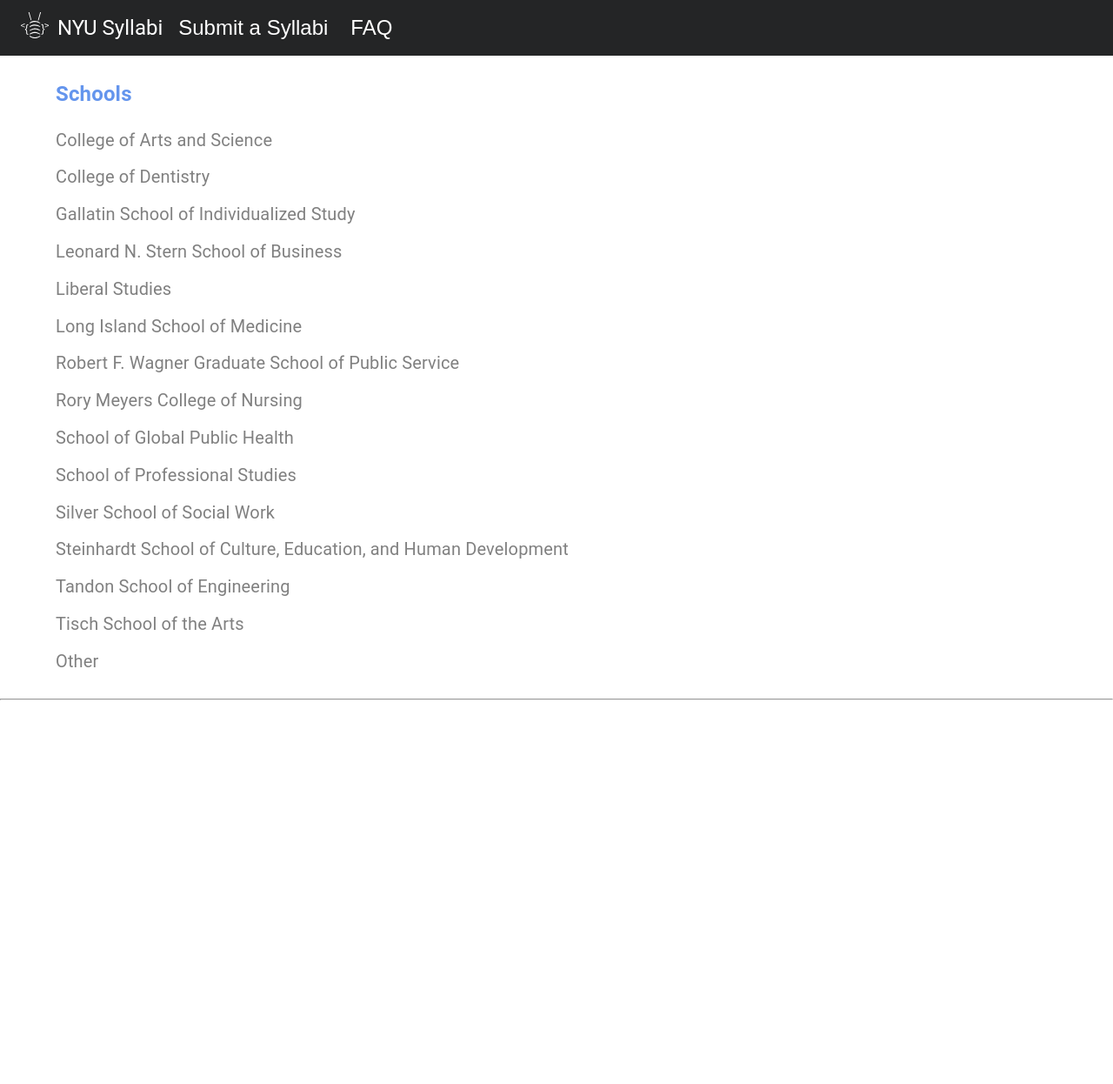
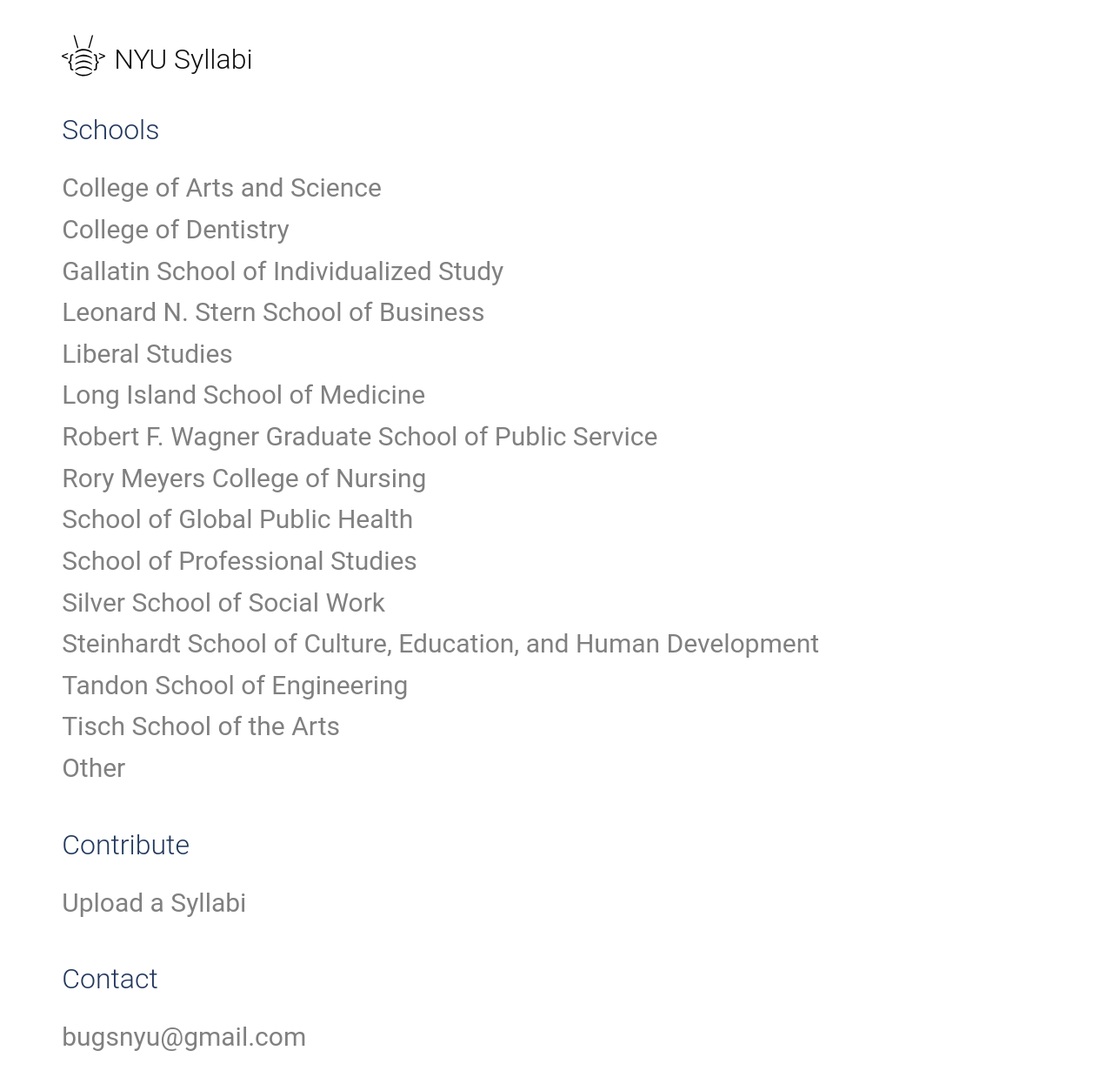
Before and after one commit to BUGS-NYU/nyu-syllabi, a Next.js app: page / in a window 1280 px wide. Shown: the whole page at 87% size. Before the commit the page ends 813 px from the top, so only its background shows below. Built offline with nearby package versions, Linux system fonts and the light colour scheme.

Commit message:
redid css, new design

```diff
--- a/app/globals.css
+++ b/app/globals.css
@@ -18,15 +18,26 @@
 }
 
 #title {
-  font-weight: bolder;
-  color: grey;
-  margin-top: 4%
+  font-weight: semi-bold;
+  color: #111111;
+  /* margin-top: 4% */
+  display:inline-block;
+  margin-right:10px;
+
+}
+
+#bugslogo {
+  display:inline-block;
+  margin-right:10px;
+  top: 10px;
+  position: relative;
+  width: 50px;
+  height: 50px;
 }
 
 #subtitle {
-  margin-top: 2%;
-  font-weight: bold;
-  color: cornflowerblue
+  font-weight: semi-bold;
+  color: rgb(34, 56, 93)
 }
 
 a {
@@ -43,8 +54,7 @@
   /* left: 0%; */
   /* top: 2%; */
   left: 5%;
-  font-size: 20px;
-
+  font-size: 30px;
 }
 
 li {
--- a/app/page.tsx
+++ b/app/page.tsx
@@ -5,12 +5,21 @@
 import Header from './components/header'
 
 export default function Home() {
+  const logo = "/images/light/logo.svg";
+
   return (
     <div>
       <div>
-        <Header />
-        {/* <h1 id="title">NYU Syllabi</h1> */}
-        <h2 id="subtitle">Schools</h2>
+        <div id="header">
+          <h1 id="title">
+            <Link href="https://bugsnyu.com"><img src={logo} id="bugslogo" alt="BUGS Logo" height="40px" width="40px" /></Link>
+            NYU Syllabi
+          </h1>
+        </div>
+
+        {/* Load in the schools below */}
+        <div>
+          <h1 id="subtitle">Schools</h1>
           <ul id="links">
             {schools.map((school) => (
               <li key={school.id}>
@@ -21,7 +30,22 @@
             ))}
           </ul>
         </div>
-      <hr></hr>
+
+        <div>
+          <h1 id="subtitle">Contribute</h1>
+          <ul id="links">
+            <Link id='links' href="https://forms.gle/ZEnhtKBxA8rXhhyN9">Upload a Syllabi</Link>
+          </ul>
+        </div>
+
+        <div>
+          <h1 id="subtitle">Contact</h1>
+          <ul id="links">
+            <Link id='links' href="mailto:bugsnyu@gmail.com">bugsnyu@gmail.com</Link>
+          </ul>
+        </div>
+
+      </div>
     </div>
   )
 }
```
Also changed, not shown: public/images/light/logo.svg. Lines whose indentation alone changed are shown as unchanged.
